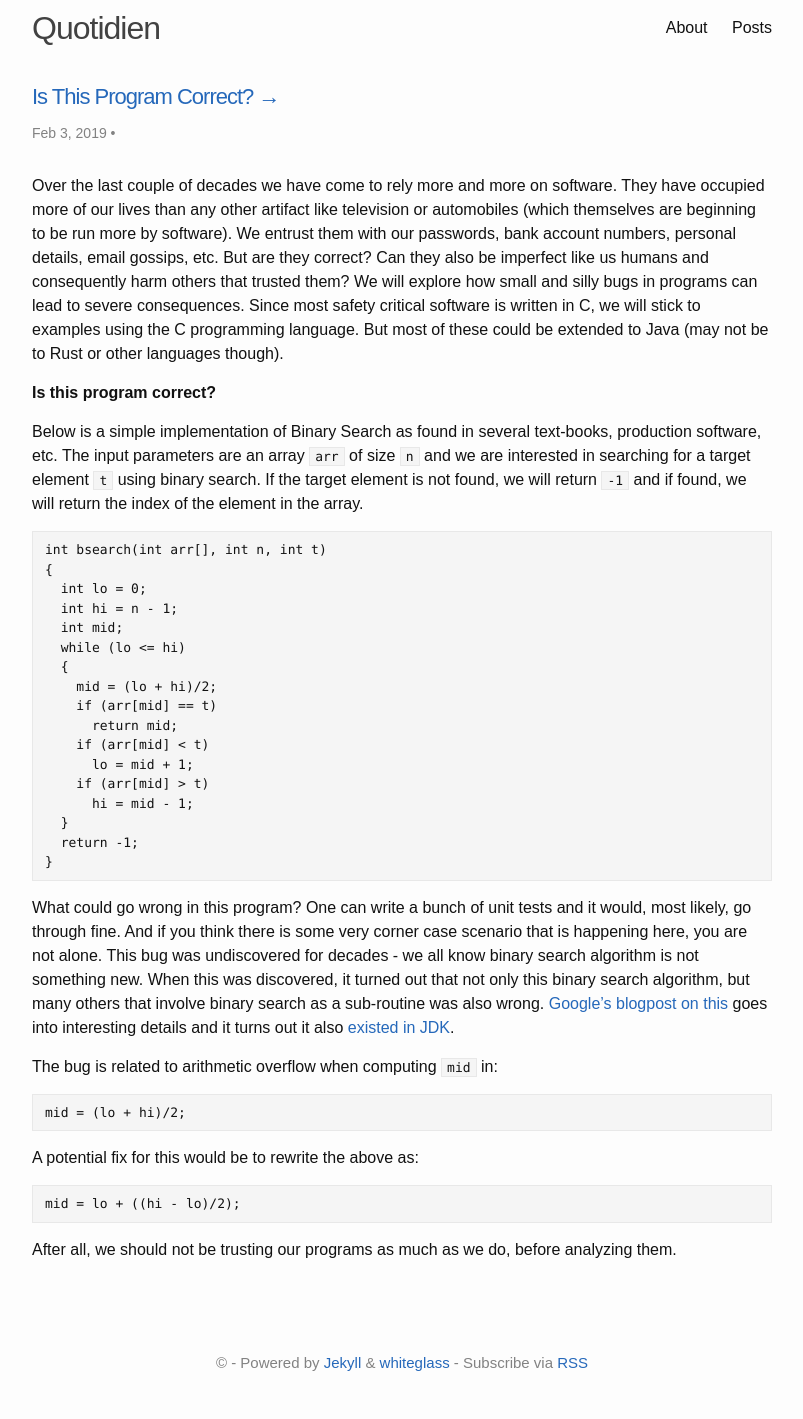
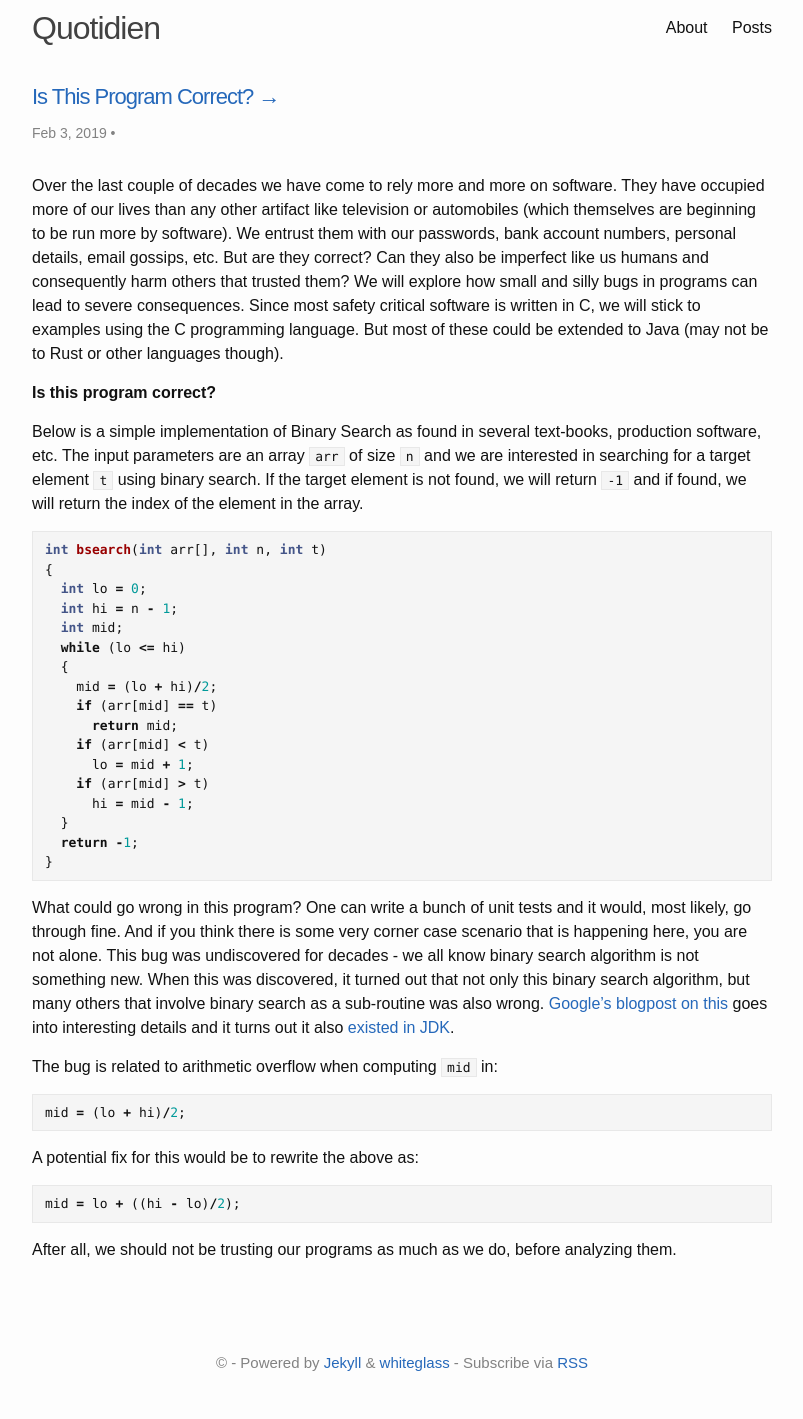
Before and after one commit to dotkay/dotkay.github.io, a Jekyll site: the page built from _posts/2019-02-03-is-this-program-correct.md, in a window 1280 px wide. Shown: the whole page, without its empty margins (238-1041 px from the left). Built offline with Jekyll 4.4.1, drawn with Linux system fonts in a browser that asks for light colours; nearby versions of some CDN libraries; library files that are not in the unit come from our copies.

Commit message:
fixed syntax highlighting in post on binary search bug

````diff
--- a/_posts/2019-02-03-is-this-program-correct.md
+++ b/_posts/2019-02-03-is-this-program-correct.md
@@ -13,7 +13,7 @@ __Is this program correct?__
 
 Below is a simple implementation of Binary Search as found in several text-books, production software, etc. The input parameters are an array `arr` of size `n` and we are interested in searching for a target element `t` using binary search. If the target element is not found, we will return `-1` and if found, we will return the index of the element in the array.
 
-```C
+{% highlight cpp %}
 int bsearch(int arr[], int n, int t)
 {
   int lo = 0;
@@ -31,20 +31,20 @@ int bsearch(int arr[], int n, int t)
   }
   return -1;
 }
-```
+{% endhighlight %}
 
 What could go wrong in this program? One can write a bunch of unit tests and it would, most likely, go through fine. And if you think there is some very corner case scenario that is happening here, you are not alone. This bug was undiscovered for decades - we all know binary search algorithm is not something new. When this was discovered, it turned out that not only this binary search algorithm, but many others that involve binary search as a sub-routine was also wrong. [Google's blogpost on this](https://ai.googleblog.com/2006/06/extra-extra-read-all-about-it-nearly.html) goes into interesting details and it turns out it also [existed in JDK](https://bugs.openjdk.java.net/browse/JDK-6412541).
 
 The bug is related to arithmetic overflow when computing `mid` in:
 
-```C
+{% highlight cpp %}
 mid = (lo + hi)/2;
-```
+{% endhighlight %}
 
 A potential fix for this would be to rewrite the above as:
 
-```C
+{% highlight cpp %}
 mid = lo + ((hi - lo)/2);
-```
+{% endhighlight %}
 
 After all, we should not be trusting our programs as much as we do, before analyzing them.
````
